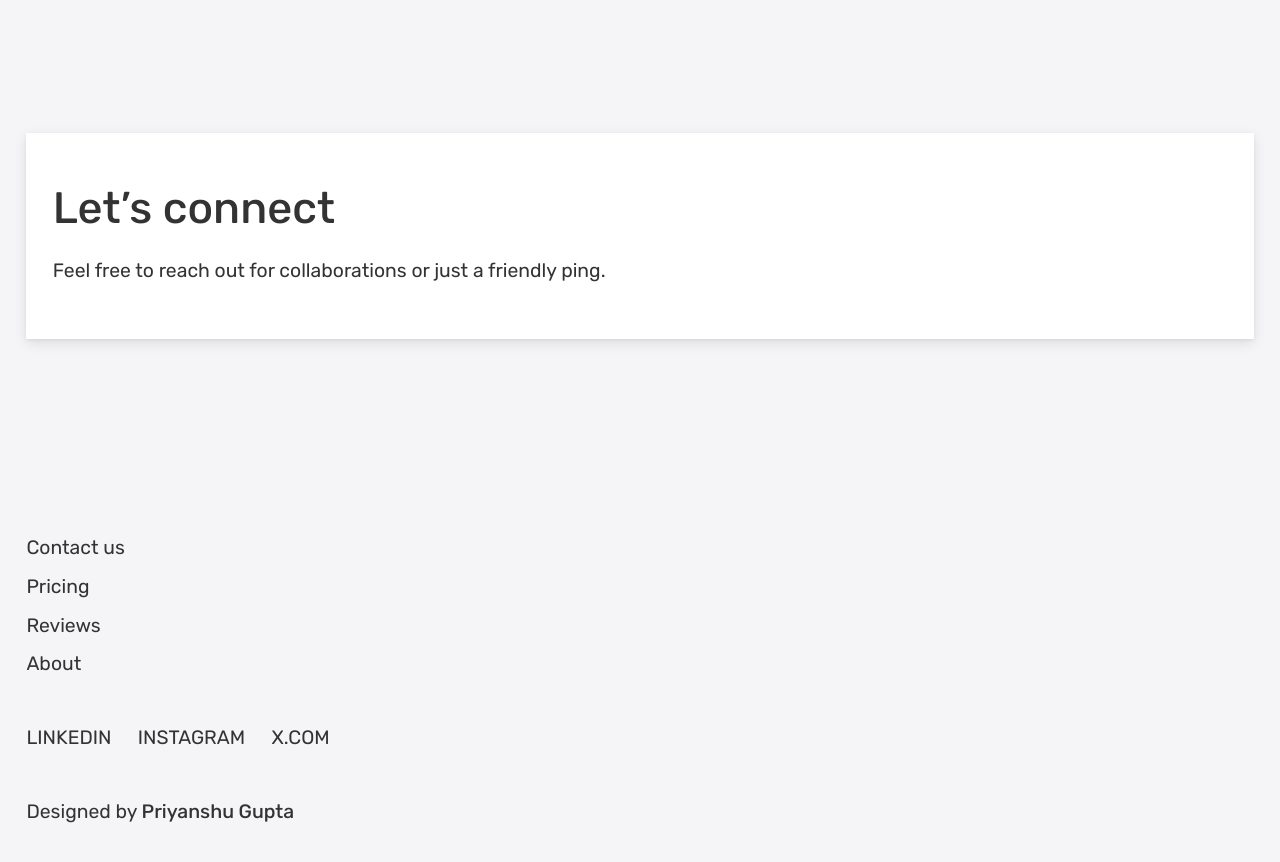
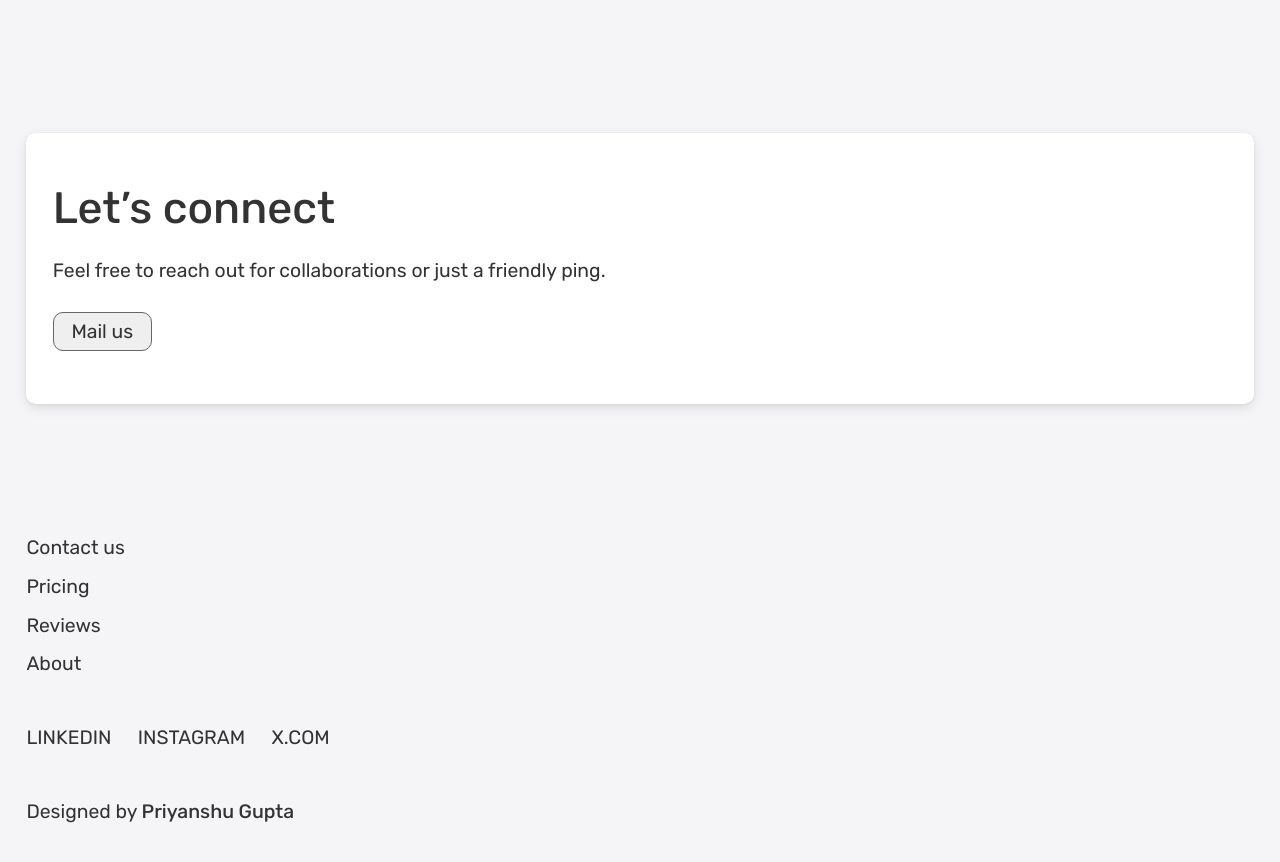
Before and after one commit to priyanshu16095/cybergenix-security, a React (Vite) app: page / in a window 1280 px wide. Shown: the part 1520-2382 px from the top of the page. Built offline with nearby package versions, Linux system fonts and the light colour scheme.

Commit message:
Basic changes

```diff
--- a/src/components/Accordion.jsx
+++ b/src/components/Accordion.jsx
@@ -29,7 +29,7 @@ function Navbar() {
                 <p>If you can't find the answer to your question below, email us at <span className='bold'>info@cybergenix.com</span></p>
             </div>
 
-            <div className="flex-v rad highl">
+            <div className="flex-v w-full rad highl">
                 {data && data.length ?
                     data.map((item, index) => (
                         <div className='flex-v gap padding border-bottom'>
--- a/src/components/Footer.jsx
+++ b/src/components/Footer.jsx
@@ -3,9 +3,10 @@ import React from 'react'
 function Footer() {
     return (
         <div className='comp h-full flex-s vertical'>
-            <div className="footer-top highl flex-v gap">
+            <div className="footer-top rad highl flex-v gap">
                 <p className="title">Let’s connect</p>
                 <p>Feel free to reach out for collaborations or just a friendly ping.</p>
+                <button>Mail us</button>
             </div>
             <div className='border-top flex-v gap-md'>
                 <div className="flex-v gap-sm">
--- a/src/index.css
+++ b/src/index.css
@@ -42,6 +42,11 @@ a {
   text-decoration: none;
   color: inherit;
 }
+button {
+  padding: 0.2rem 1rem;
+  border: 1px solid var(--clr-pmr);
+  border-radius: var(--rad);
+}
 
 .flex {
   display: flex;
@@ -52,6 +57,7 @@ a {
 }
 .flex-v {
   display: flex;
+  align-items: start;
   flex-direction: column;
 }
 .flex-c {
@@ -98,7 +104,7 @@ a {
 }
 
 .w-full {
-  max-width: 100dvw;
+  width: 100%;
 }
 .h-full {
   min-height: 100dvh;
```
